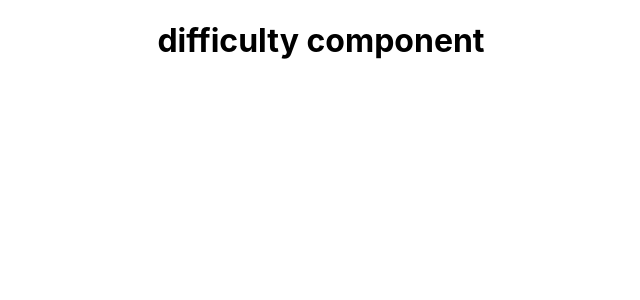
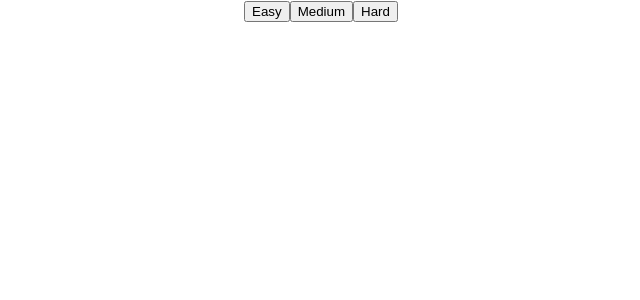
Before and after one commit to Listen-Up-2210/listen-up-ui, a React (Create React App) app: page /animals in a window 1280 px wide. Shown: the top 300 px of the page, without its empty margins (319-959 px from the left). Built offline with nearby package versions, Linux system fonts and the light colour scheme.

Commit message:
Add proper links to difficulty component using the uselocation hook

```diff
--- a/src/Components/App/App.js
+++ b/src/Components/App/App.js
@@ -2,13 +2,14 @@
 import './App.css';
 import {Route, Routes} from 'react-router-dom'
 import Category from '../Category/Category'
+import Difficulty from '../Difficulty/Difficulty'
 
 function App() {
   return (
     <div className="App">
       <Routes>
         <Route path="/" element={<Category />}/>
-        <Route path=':category' element={<h1>difficulty component</h1>} />
+        <Route path=':category' element={<Difficulty />} />
         <Route path=':category/:difficulty' element={<h1>option component</h1>} />
       </Routes>
     </div>
--- a/src/Components/Difficulty/Difficulty.jsx
+++ b/src/Components/Difficulty/Difficulty.jsx
@@ -4,15 +4,18 @@ import { Link, useLocation } from 'react-router-dom'
 
 function Difficulty() {
 
+    const location = useLocation()
+    const category = location.pathname
+
     return (
         <div className="difficulties">
-            <Link to ='/easy'>
+            <Link to={`${category}/easy`}>
                 <button>Easy</button>
             </Link>
-            <Link to ='/medium'>
+            <Link to={`${category}/medium`}>
                 <button>Medium</button>
             </Link>
-            <Link to ='/hard'>
+            <Link to={`${category}/hard`}>
                 <button>Hard</button>
             </Link>
         </div>
```
Also changed, not shown: src/Components/Category/Category.jsx (renamed from src/Components/Category/Category.js, +4 -4 lines).
